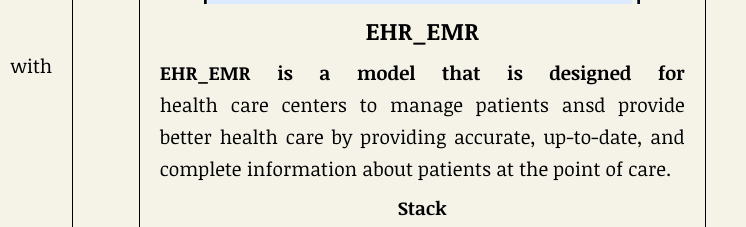
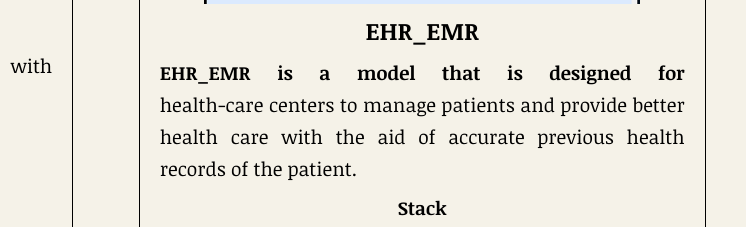
Before and after one commit to dogomayana/abobfolio, a plain HTML site: page index.html in a window 1280 px wide. Shown: the part 2150-2377 px from the top of the page, 534-1280 px from the left. Drawn offline with Linux system fonts and the light colour scheme; a web font is replaced by a local one.

Commit message:
Update index.html
Description fixed

```diff
--- a/index.html
+++ b/index.html
@@ -108,8 +108,8 @@
         <div class="card">
             <img src="image/portfolioProject (1).png" alt="EHR_EMR"/>
             <h1>EHR_EMR</h1>
-            <p class='fst_line'>EHR_EMR is a model that is designed for health care centers to manage patients ansd provide better health care by
-                providing accurate, up-to-date, and complete information about patients at the point of care.
+            <p class='fst_line'>EHR_EMR is a model that is designed for health-care centers to manage patients and provide better health care with the aid of accurate previous health records of the patient.
+
             </p>
 
             <h3>Stack</h3>
```
